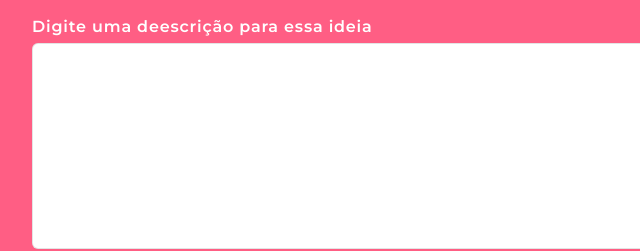
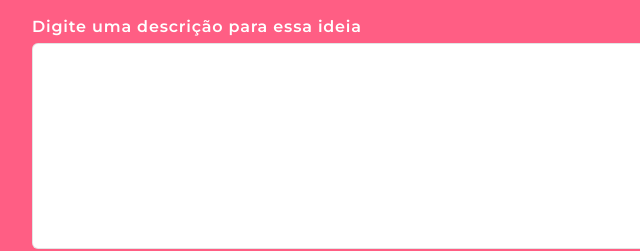
Before and after one commit to igor-marchi/ProjetoCasaCriativa, a website: page views/index.html in a window 1280 px wide. Both pictures are taken after a click on the button "+ Adicionar Ideia". Shown: the part 327-578 px from the top of the page, 208-848 px from the left. Drawn offline with nearby package versions, Linux system fonts and the light colour scheme; files that its build step writes are made by us from their sources; files whose address does not match are found by name.

Commit message:
add readme and corrections

```diff
--- a/views/index.html
+++ b/views/index.html
@@ -19,7 +19,7 @@
             Iremos catalogar ideias, <strong> brincadeiras, jogos, filmes, livros, cursos, dicas</strong> e tudo que for necessário para tornar esse momento mais interessante.
         </p>
         <p>
-            Comece clicando em ver ideias para ver as  ideias cadastradas e contribua adicioando a sua ideia.
+            Comece clicando em ver ideias para ver as  ideias cadastradas e contribua adicionando a sua ideia.
         </p>
 
     </main>
--- a/views/modal.html
+++ b/views/modal.html
@@ -21,7 +21,7 @@
             </div>
 
             <div class="input-wrapper">
-                <label for="description">Digite uma deescrição para essa ideia</label>
+                <label for="description">Digite uma descrição para essa ideia</label>
                 <textarea name="description" cols="30" rows="10"></textarea>
             </div>
 
```
Also changed, not shown: README.md.
